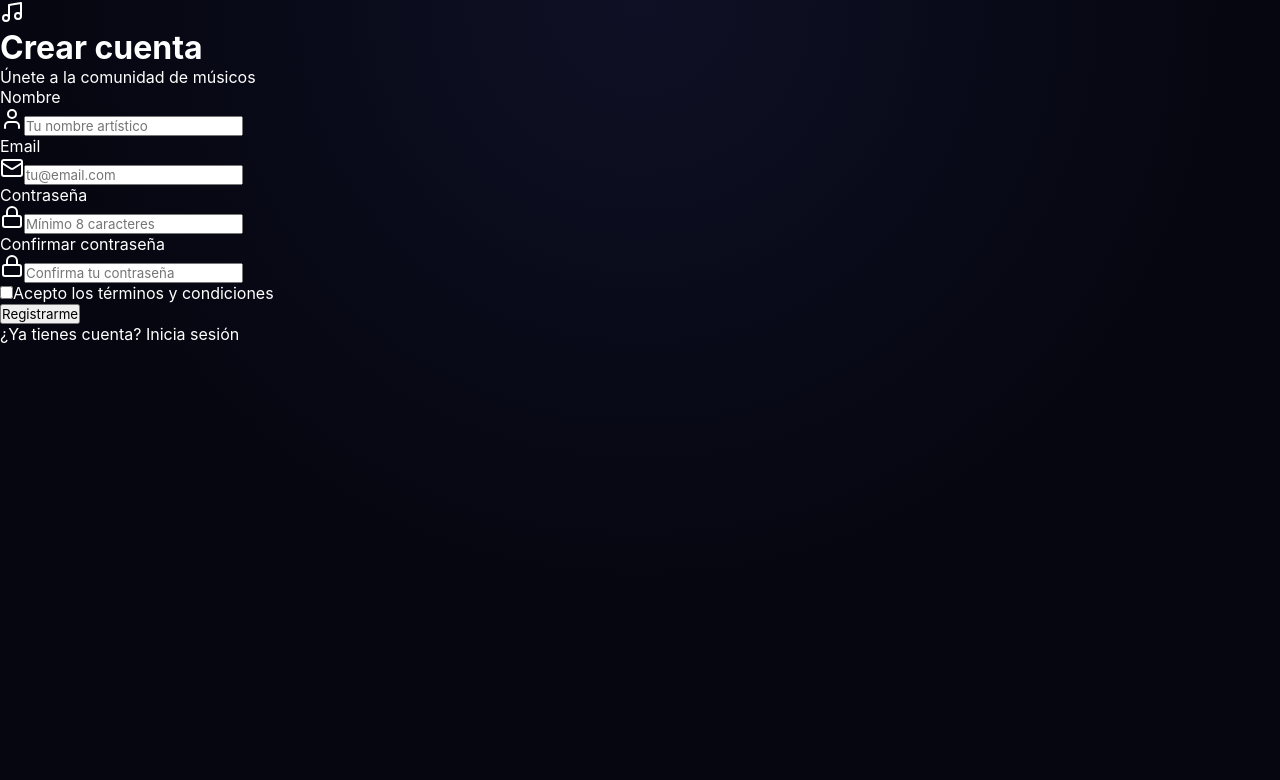
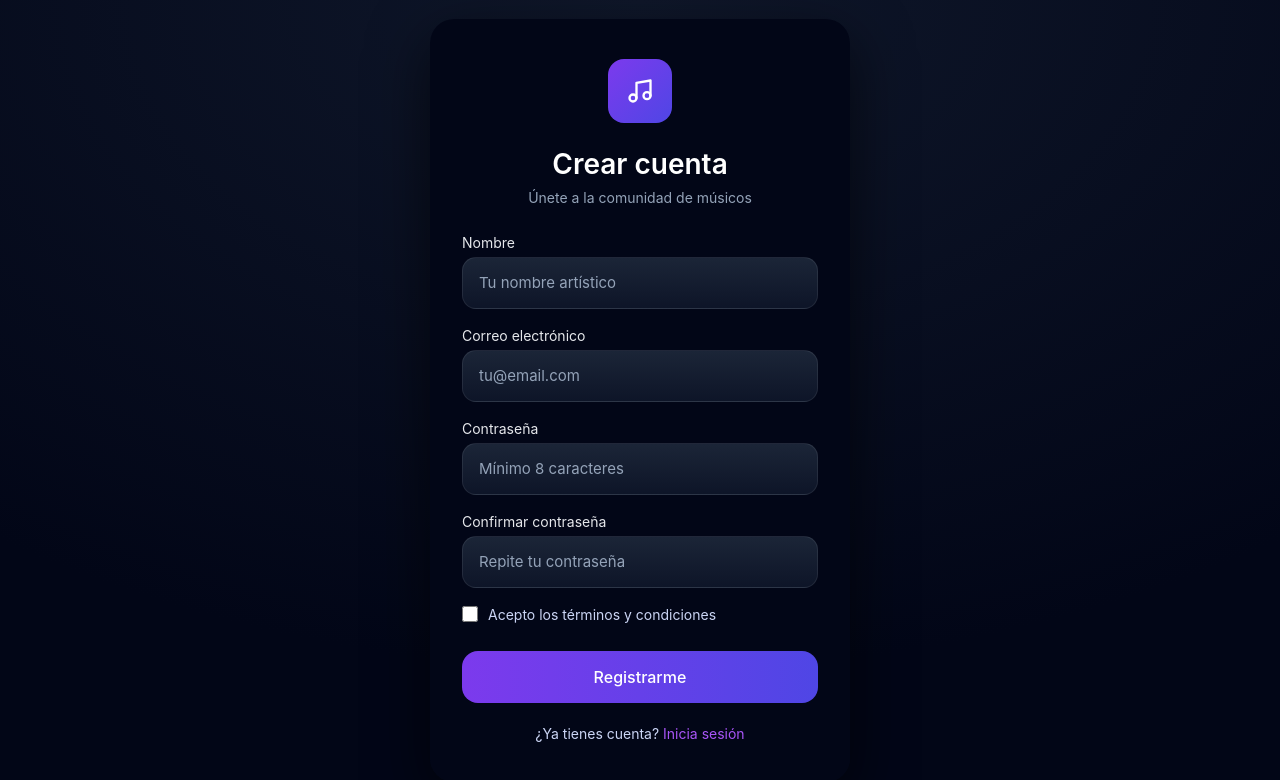
Before and after one commit to dennis840/amplify-backend, a React (Vite) app in the folder amplify-frontend/: page /auth in a window 1280 px wide. Shown: the top 780 px of the page. Built offline with nearby package versions, Linux system fonts and the light colour scheme.

Commit message:
feat: reconstrucción Login idéntica a Figma (bloqueado)

```diff
--- a/amplify-frontend/src/pages/Login.jsx
+++ b/amplify-frontend/src/pages/Login.jsx
@@ -1,67 +1,68 @@
-import { Music, User, Mail, Lock } from "lucide-react";
+import { Music } from "lucide-react";
+import "../styles/login.css";
 
 export default function Login() {
   return (
-    <div className="w-full max-w-[420px] px-6 py-8 bg-[#0E1323] rounded-2xl shadow-lg">
-
-      {/* LOGO */}
-      <div className="flex justify-center mb-6">
-        <div className="w-16 h-16 rounded-2xl bg-gradient-to-br from-[#7C3AED] to-[#4F46E5] flex items-center justify-center shadow-md">
-          <Music className="text-white w-8 h-8" />
-        </div>
+    <div className="login-wrapper">
+      <div className="login-card">
+        {/* Logo */}
+        <div className="login-logo">
+          <Music size={28} color="#ffffff" />
         </div>
 
-      {/* TITULOS */}
-      <h1 className="text-center text-[28px] font-semibold text-white mb-2">
-        Crear cuenta
-      </h1>
-      <p className="text-center text-gray-400 mb-8 text-sm">
+        {/* Títulos */}
+        <h1 className="login-title">Crear cuenta</h1>
+        <p className="login-subtitle">
           Únete a la comunidad de músicos
         </p>
 
-      {/* FORM */}
-      <form className="space-y-4">
+        {/* Formulario */}
+        <form className="login-form">
+          <label>
+            Nombre
+            <input
+              type="text"
+              placeholder="Tu nombre artístico"
+            />
+          </label>
 
-        {[
-          { label: "Nombre", icon: User, type: "text", placeholder: "Tu nombre artístico" },
-          { label: "Email", icon: Mail, type: "email", placeholder: "tu@email.com" },
-          { label: "Contraseña", icon: Lock, type: "password", placeholder: "Mínimo 8 caracteres" },
-          { label: "Confirmar contraseña", icon: Lock, type: "password", placeholder: "Confirma tu contraseña" },
-        ].map(({ label, icon: Icon, ...input }, i) => (
-          <div key={i}>
-            <label className="block text-sm text-gray-300 mb-2">{label}</label>
-            <div className="relative">
-              <Icon className="absolute left-4 top-1/2 -translate-y-1/2 text-gray-500 w-5 h-5" />
+          <label>
+            Correo electrónico
             <input
-                {...input}
-                className="h-12 w-full pl-12 pr-4 rounded-xl bg-[#1A1F35] text-white placeholder-gray-500 outline-none focus:ring-2 focus:ring-purple-500 transition"
+              type="email"
+              placeholder="tu@email.com"
             />
-            </div>
-          </div>
-        ))}
+          </label>
 
-        {/* TERMINOS */}
-        <div className="flex items-center gap-2 text-sm text-gray-400 mt-2">
-          <input type="checkbox" className="accent-purple-500 w-4 h-4" />
+          <label>
+            Contraseña
+            <input
+              type="password"
+              placeholder="Mínimo 8 caracteres"
+            />
+          </label>
+
+          <label>
+            Confirmar contraseña
+            <input
+              type="password"
+              placeholder="Repite tu contraseña"
+            />
+          </label>
+
+          <div className="login-terms">
+            <input type="checkbox" />
             <span>Acepto los términos y condiciones</span>
           </div>
 
-        {/* BOTON */}
-        <button
-          type="submit"
-          className="mt-6 h-12 w-full rounded-xl text-white font-medium bg-gradient-to-r from-[#7C3AED] to-[#4F46E5] hover:opacity-90 transition"
-        >
-          Registrarme
-        </button>
+          <button type="submit">Registrarme</button>
         </form>
 
-      {/* FOOTER */}
-      <p className="text-center text-gray-400 text-sm mt-6">
-        ¿Ya tienes cuenta?{" "}
-        <span className="text-purple-400 hover:underline cursor-pointer">
-          Inicia sesión
-        </span>
+        {/* Footer */}
+        <p className="login-footer">
+          ¿Ya tienes cuenta? <span>Inicia sesión</span>
         </p>
+      </div>
     </div>
   );
 }
--- /dev/null
+++ b/amplify-frontend/src/styles/login.css
@@ -0,0 +1,148 @@
+/* ===============================
+   LOGIN / REGISTRO – AMPLIFY
+   RECONSTRUCCIÓN EXACTA FIGMA
+================================ */
+
+.login-wrapper {
+  min-height: 100vh;
+  display: flex;
+  align-items: center;
+  justify-content: center;
+  background: radial-gradient(
+    120% 120% at 50% 0%,
+    #0f172a 0%,
+    #020617 70%
+  );
+}
+
+/* Card */
+.login-card {
+  width: 100%;
+  max-width: 420px;
+  padding: 40px 32px;
+  border-radius: 24px;
+  background: linear-gradient(
+    180deg,
+    #020617 0%,
+    #020617 100%
+  );
+  box-shadow: 0 20px 60px rgba(0, 0, 0, 0.6);
+  color: #ffffff;
+}
+
+/* Logo */
+.login-logo {
+  width: 64px;
+  height: 64px;
+  margin: 0 auto 24px;
+  border-radius: 16px;
+  background: linear-gradient(135deg, #7c3aed, #4f46e5);
+  display: flex;
+  align-items: center;
+  justify-content: center;
+}
+
+/* Títulos */
+.login-title {
+  text-align: center;
+  font-size: 28px;
+  font-weight: 600;
+  margin-bottom: 8px;
+}
+
+.login-subtitle {
+  text-align: center;
+  font-size: 14px;
+  color: #94a3b8;
+  margin-bottom: 28px;
+}
+
+/* Formulario */
+.login-form {
+  display: flex;
+  flex-direction: column;
+  gap: 18px;
+}
+
+.login-form label {
+  font-size: 14px;
+  color: #e5e7eb;
+  display: flex;
+  flex-direction: column;
+  gap: 6px;
+}
+
+/* Inputs */
+.login-form input {
+  height: 52px;
+  padding: 0 16px;
+  border-radius: 14px;
+  border: 1px solid rgba(255, 255, 255, 0.08);
+  background: linear-gradient(
+    180deg,
+    rgba(30, 41, 59, 0.9),
+    rgba(15, 23, 42, 0.9)
+  );
+  color: #ffffff;
+  font-size: 15px;
+  outline: none;
+}
+
+.login-form input::placeholder {
+  color: #94a3b8;
+}
+
+.login-form input:focus {
+  border-color: #7c3aed;
+  box-shadow: 0 0 0 2px rgba(124, 58, 237, 0.25);
+}
+
+/* Términos */
+.login-terms {
+  display: flex;
+  align-items: center;
+  gap: 10px;
+  font-size: 14px;
+  color: #cbd5f5;
+}
+
+.login-terms input {
+  width: 16px;
+  height: 16px;
+  accent-color: #7c3aed;
+}
+
+/* Botón */
+.login-form button {
+  margin-top: 10px;
+  height: 52px;
+  border-radius: 16px;
+  border: none;
+  font-size: 16px;
+  font-weight: 500;
+  color: #ffffff;
+  cursor: pointer;
+  background: linear-gradient(90deg, #7c3aed, #4f46e5);
+  transition: opacity 0.2s ease;
+}
+
+.login-form button:hover {
+  opacity: 0.9;
+}
+
+/* Footer */
+.login-footer {
+  margin-top: 22px;
+  text-align: center;
+  font-size: 14px;
+  color: #cbd5f5;
+}
+
+.login-footer span {
+  color: #a855f7;
+  cursor: pointer;
+}
+
+.login-footer span:hover {
+  text-decoration: underline;
+}
```
Lines whose indentation alone changed are shown as unchanged.
